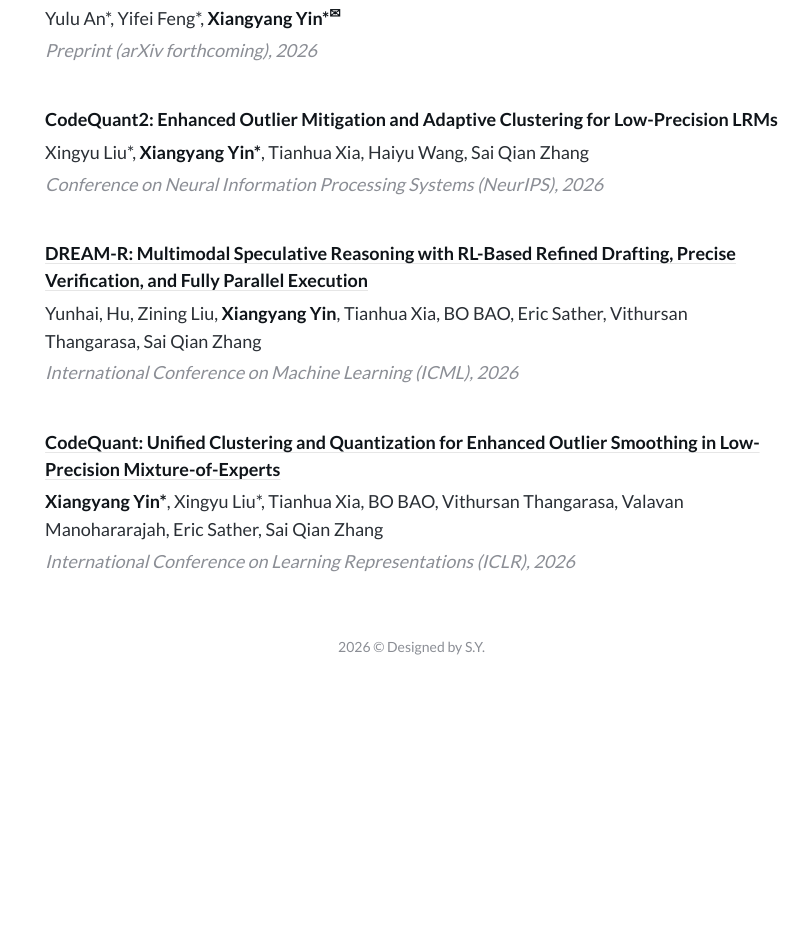
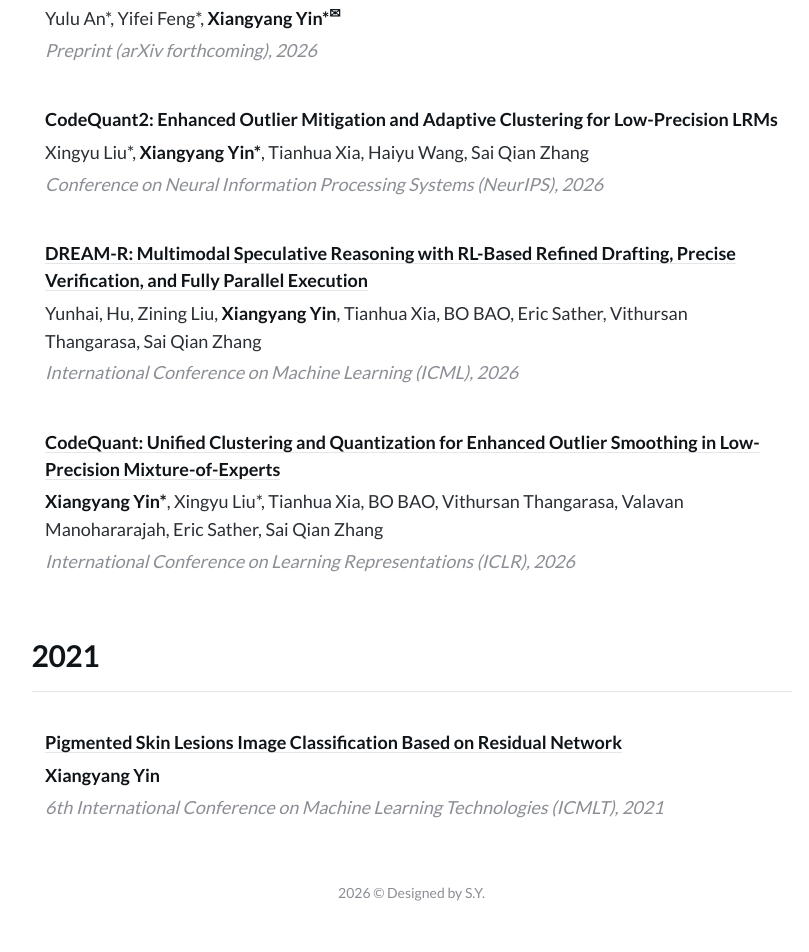
Before and after one commit to shawnyin128/shawnyin128.github.io, a Jekyll site: the page built from _pages/publication.md, in a window 1280 px wide. Shown: the part 821-1773 px from the top of the page, without its empty margins (221-1030 px from the left). Built offline with Jekyll 4.4.1, drawn with Linux system fonts in a browser that asks for light colours; a style sheet for code colours, icons or effects is not loaded; before the commit the page ends 1527 px from its top, so only the background shows below that.

Commit message:
Add 2021 ICMLT publication and document legend maintenance

```diff
--- a/_includes/main.scss
+++ b/_includes/main.scss
@@ -188,6 +188,10 @@
   margin: 0;
 }
 
+.publications-grid + .publication-year-header {
+  margin-top: 48px;
+}
+
 @media (max-width: 640px) {
   .publication-year-header {
     flex-direction: column;
--- a/_pages/publication.md
+++ b/_pages/publication.md
@@ -10,6 +10,9 @@
 <div class="publication-year-header animate">
   <h2>2026</h2>
   {% include author-legend.html %}
+  <!-- Maintenance: When adding 2027 or a later year, move the author-legend include
+       to the newest year header. Keep one legend for the full publications list;
+       do not repeat it for older years. The homepage legend is independent. -->
 </div>
 <div class="publications-grid">
 
@@ -66,3 +69,24 @@
 </div>
 
 </div>
+
+<div class="publication-year-header animate">
+  <h2>2021</h2>
+</div>
+<div class="publications-grid">
+
+<div class="publication-card animate">
+<div class="publication-title">
+  <a href="https://doi.org/10.1145/3468891.3468902">
+    <strong>Pigmented Skin Lesions Image Classification Based on Residual Network</strong>
+  </a>
+</div>
+<div class="publication-authors">
+  <strong>Xiangyang Yin</strong>
+</div>
+<div class="publication-conference">
+  6th International Conference on Machine Learning Technologies (ICMLT), 2021
+</div>
+</div>
+
+</div>
```
